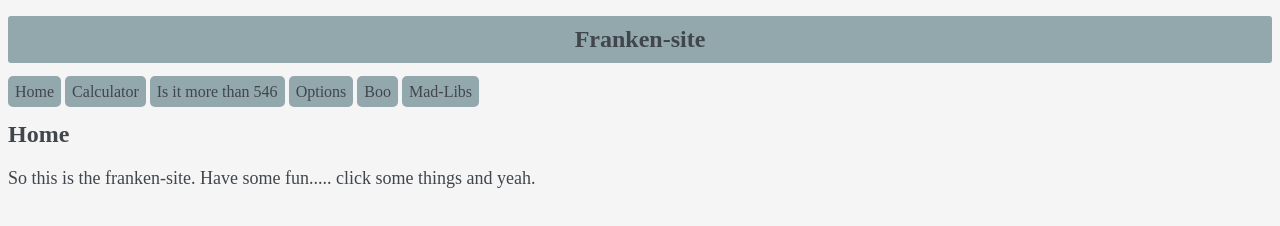
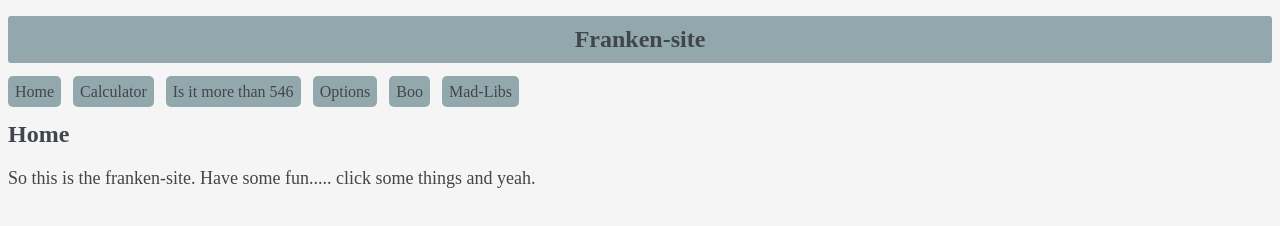
Before and after one commit to hannahlb123/JavaScript-projects, a plain HTML site: page index.htm in a window 1280 px wide. Drawn offline with nearby package versions, Linux system fonts and the light colour scheme.

Commit message:
Update style.css

```diff
--- a/style.css
+++ b/style.css
@@ -44,6 +44,7 @@ a {
     text-decoration: none;
     color: #40464C;
     border-radius: 5px;
+    margin-right: 8px;
 }
 
 nav {
```
